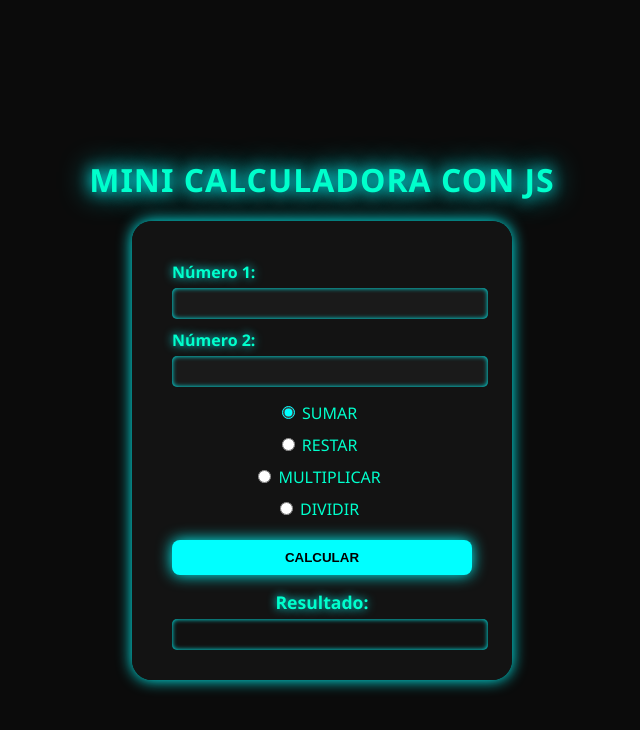
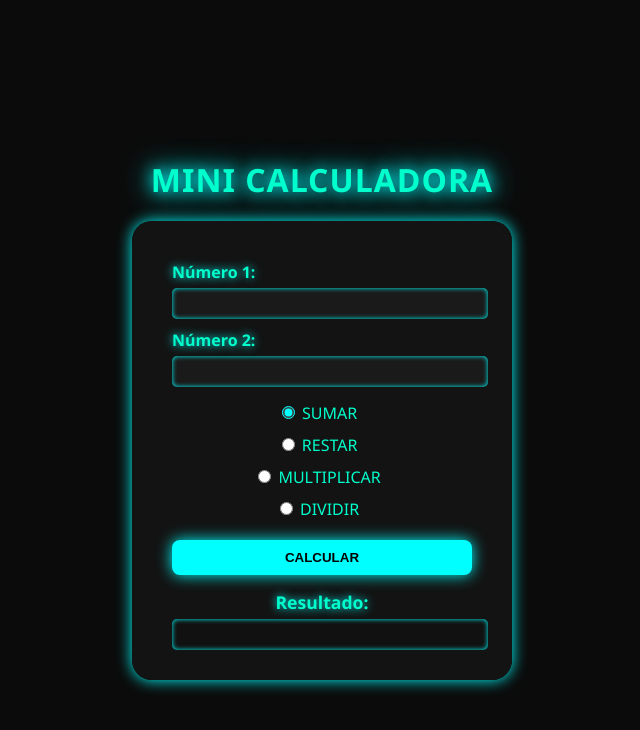
Before and after one commit to Leandro74377/tabla, a plain HTML site: page index.html in a window 1280 px wide. Shown: the whole page, without its empty margins (318-958 px from the left). Drawn offline with Linux system fonts and the light colour scheme.

Commit message:
Update index.html

```diff
--- a/index.html
+++ b/index.html
@@ -101,7 +101,7 @@
   </style>
 </head>
 <body>
-  <h1>MINI CALCULADORA CON JS</h1>
+  <h1>MINI CALCULADORA </h1>
 
   <form id="calculadora">
     <label for="num1">Número 1:</label>
```
